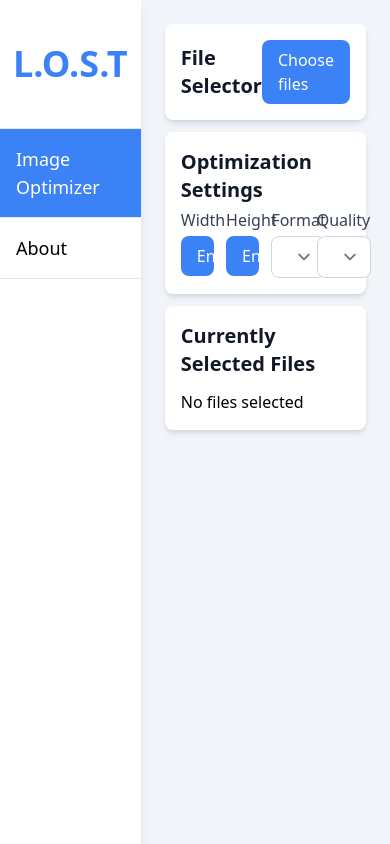
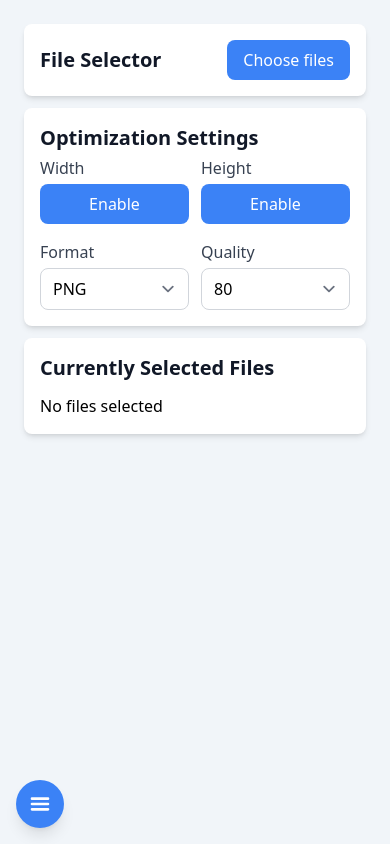
Before and after one commit to StanLachie/img-optimizer, a SvelteKit app: page /optimizer in a window 390 px wide. Built offline with nearby package versions, Linux system fonts and the light colour scheme.

Commit message:
Made design responsive

```diff
--- a/src/routes/+layout.svelte
+++ b/src/routes/+layout.svelte
@@ -1,8 +1,11 @@
 <script>
 	import '../app.css';
 	import { page } from '$app/stores';
+	import { goto } from '$app/navigation';
 
 	$: currentRoute = $page.url.pathname;
+
+	let sidebar = false;
 
 	const menuRows = [
 		{
@@ -17,14 +20,24 @@
 </script>
 
 <div class="flex min-h-[100dvh] w-full max-w-[100dvw] bg-slate-100">
-	<div id="sidebar" class="h-[100dvh] w-80 bg-white shadow-lg">
+	<div
+		id="sidebar"
+		class="{sidebar
+			? 'absolute w-screen'
+			: 'hidden'} h-[100dvh] bg-white shadow-lg md:block md:w-80"
+	>
 		<div class="flex h-32 items-center justify-center">
 			<h1 class="text-4xl font-bold text-blue-500">L.O.S.T</h1>
 		</div>
 
 		<div class="flex flex-col divide-y border-y">
 			{#each menuRows as menuRow}
-				<a href={menuRow.url}>
+				<button
+					on:click={() => {
+						sidebar = false;
+						goto(menuRow.url);
+					}}
+				>
 					<div
 						class="w-full p-4 text-left text-lg {currentRoute === menuRow.url
 							? 'bg-blue-500 text-white'
@@ -32,11 +45,42 @@
 					>
 						{menuRow.title}
 					</div>
-				</a>
+				</button>
 			{/each}
 		</div>
 	</div>
 	<div class="m-6 flex-1">
 		<slot />
 	</div>
+
+	<div>
+		<button
+			class="fixed bottom-4 left-4 rounded-full bg-blue-500 p-2 text-white shadow-lg md:hidden"
+			on:click={() => (sidebar = !sidebar)}
+		>
+			{#if sidebar}
+				<svg xmlns="http://www.w3.org/2000/svg" width="2em" height="2em" viewBox="0 0 24 24"
+					><path
+						fill="none"
+						stroke="currentColor"
+						stroke-linecap="round"
+						stroke-linejoin="round"
+						stroke-width="2"
+						d="M12 12L7 7m5 5l5 5m-5-5l5-5m-5 5l-5 5"
+					/></svg
+				>
+			{:else}
+				<svg xmlns="http://www.w3.org/2000/svg" width="2em" height="2em" viewBox="0 0 24 24"
+					><path
+						fill="none"
+						stroke="currentColor"
+						stroke-linecap="round"
+						stroke-linejoin="round"
+						stroke-width="2"
+						d="M6 8h12M6 12h12M6 16h12"
+					/></svg
+				>
+			{/if}
+		</button>
+	</div>
 </div>
--- a/src/routes/optimizer/+page.svelte
+++ b/src/routes/optimizer/+page.svelte
@@ -68,7 +68,9 @@
 	}}
 	enctype="multipart/form-data"
 >
-	<div class="flex w-full items-center justify-between rounded-lg bg-white p-4 shadow-md">
+	<div
+		class="flex w-full flex-wrap items-center justify-between gap-3 rounded-lg bg-white p-4 shadow-md"
+	>
 		<h2 class="text-xl font-semibold text-gray-900">File Selector</h2>
 		<label
 			class="cursor-pointer rounded-lg bg-blue-500 px-4 py-2 text-white transition-colors duration-150 hover:bg-blue-600"
@@ -88,7 +90,7 @@
 	<div class="flex w-full flex-col justify-between rounded-lg bg-white p-4 shadow-md">
 		<h2 class="text-xl font-semibold text-gray-900">Optimization Settings</h2>
 
-		<div class="grid grid-cols-4 gap-3">
+		<div class="grid grid-cols-2 gap-3 md:grid-cols-4">
 			<div class="flex flex-col">
 				<label class="my-1 text-gray-700">Width</label>
 				{#if width === 0}
@@ -141,9 +143,9 @@
 	<div class="flex w-full flex-col justify-between gap-3 rounded-lg bg-white p-4 shadow-md">
 		<h2 class="text-xl font-semibold text-gray-900">Currently Selected Files</h2>
 		{#if files && files.length > 0}
-			<ul class="flex flex-col gap-2">
+			<ul class="flex flex-col gap-3">
 				{#each Array.from(files) as file}
-					<li class="flex items-center justify-between">
+					<li class="flex items-center justify-between gap-3">
 						<div class="flex items-center gap-3">
 							<img
 								src={URL.createObjectURL(file)}
@@ -183,7 +185,7 @@
 			{#if uploadResult.data.success}
 				<ul class="flex flex-col gap-2">
 					{#each uploadResult.data.files as { name, type, size, data }, index}
-						<li class="flex items-center justify-between">
+						<li class="flex flex-wrap items-center justify-between gap-3">
 							<div class="flex items-center gap-3">
 								<img
 									src={'data:' + type + ';base64,' + data}
```
